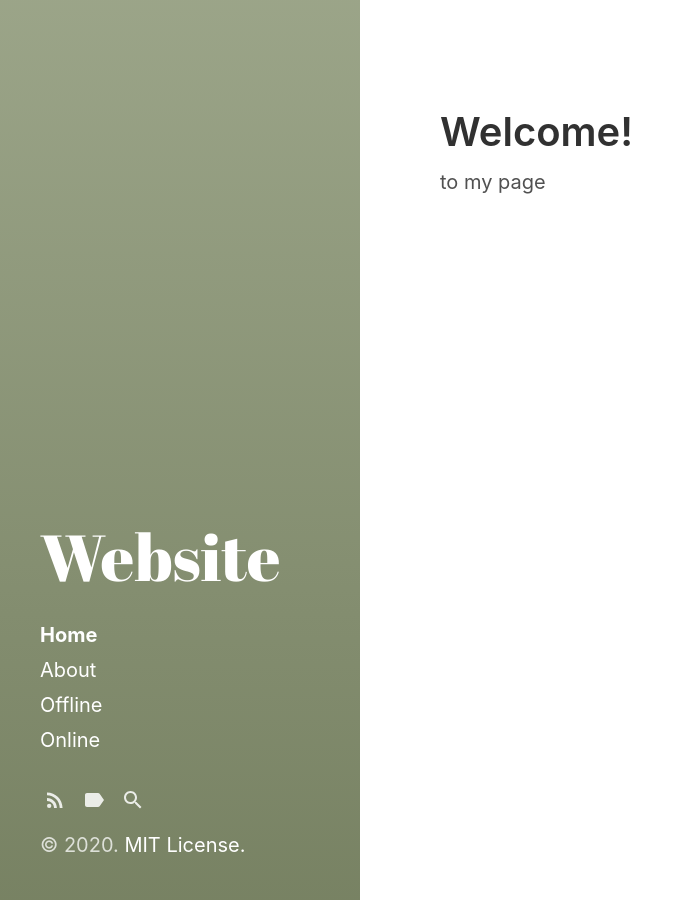
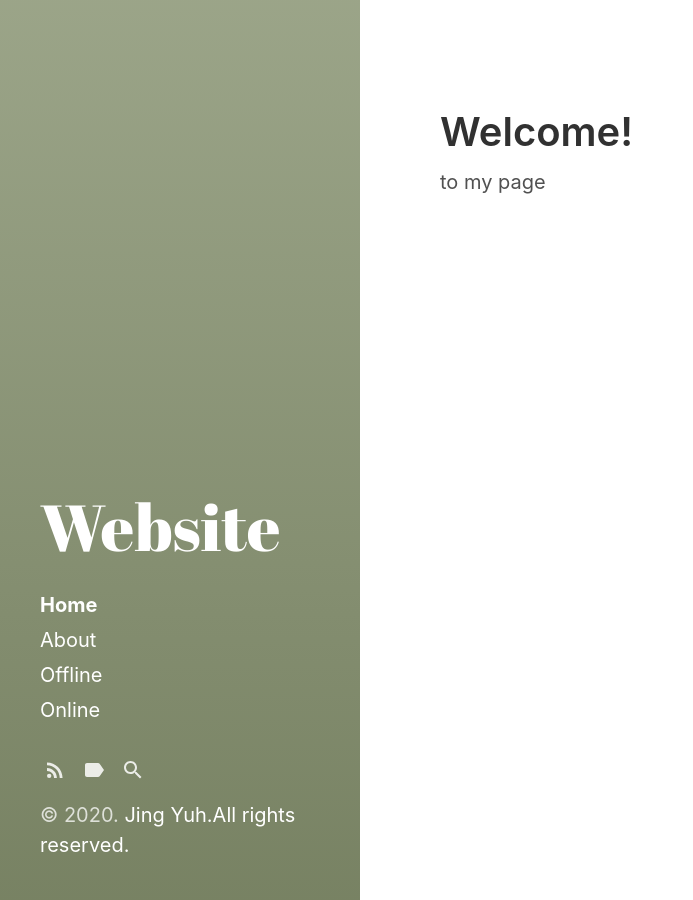
Before and after one commit to jyang123-bit/Website, a Jekyll site: the page built from index.html, in a window 1280 px wide. Shown: the whole page, without its empty margins (0-693 px from the left). Built offline with Jekyll 4.4.1, drawn with Linux system fonts in a browser that asks for light colours; the list of posts is cut into pages by our own code.

Commit message:
Update copyright.html

```diff
--- a/_includes/copyright.html
+++ b/_includes/copyright.html
@@ -1,4 +1,4 @@
 <p>
   &copy; {{ site.time | date: '%Y' }}.
-  <a href="{{ "/LICENSE.md" | relative_url }}">MIT License.</a>
+  <a href="{{ "/LICENSE.md" | relative_url }}">Jing Yuh.All rights reserved.</a>
 </p>
```
